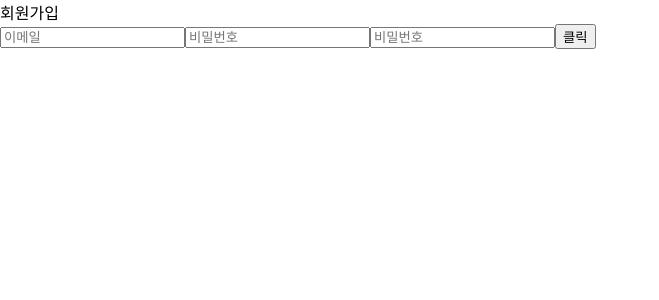
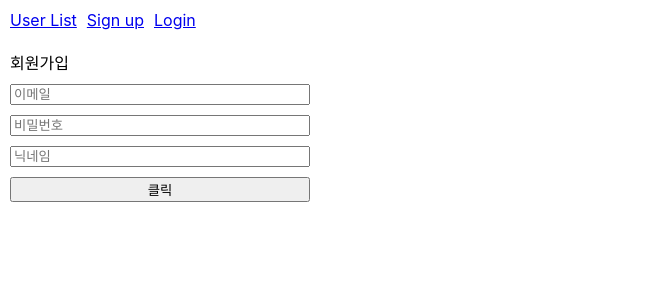
Before and after one commit to wwweric12/likelion-typescript, a React (Create React App) app in the folder typescript-session3/: page /register in a window 1280 px wide. Shown: the top 300 px of the page, without its empty margins (0-659 px from the left). Built offline with nearby package versions, Linux system fonts and the light colour scheme; no server answers.

Commit message:
feat:페이지 구현 및  api 연결

```diff
--- a/typescript-session3/src/App.tsx
+++ b/typescript-session3/src/App.tsx
@@ -3,10 +3,12 @@ import { BrowserRouter as Router, Route, Routes } from 'react-router-dom';
 import Login from './assets/pages/Login';
 import Register from './assets/pages/Register';
 import Users from './assets/pages/Users';
+import Header from './Header';
 
 function App() {
   return (
     <Router>
+      <Header />
       <Routes>
         <Route path="/login" element={<Login />} />
         <Route path="/register" element={<Register />} />
--- /dev/null
+++ b/typescript-session3/src/Header.tsx
@@ -0,0 +1,20 @@
+import { Link } from 'react-router-dom';
+import styled from 'styled-components';
+
+const Header = () => {
+  return (
+    <HeaderContainer>
+      <Link to="/users"> User List</Link>
+      <Link to="/register"> Sign up</Link>
+      <Link to="/login"> Login</Link>
+    </HeaderContainer>
+  );
+};
+
+export default Header;
+
+const HeaderContainer = styled.div`
+  display: flex;
+  gap: 10px;
+  padding: 10px;
+`;
--- /dev/null
+++ b/typescript-session3/src/api/fetcher.tsx
@@ -0,0 +1,3 @@
+export const fetcher = (REACT_APP_BASE_URL: string) => {
+  return fetch(REACT_APP_BASE_URL).then((res) => res.json());
+};
--- a/typescript-session3/src/assets/pages/Login.tsx
+++ b/typescript-session3/src/assets/pages/Login.tsx
@@ -1,5 +1,7 @@
 import styled from 'styled-components';
 import { SubmitHandler, useForm } from 'react-hook-form';
+import useSWRMutation from 'swr/mutation';
+import { useNavigate } from 'react-router-dom';
 
 interface LoginData {
   email: string;
@@ -7,11 +9,37 @@ interface LoginData {
 }
 
 const Login = () => {
+  const navigate = useNavigate();
+  async function loginUser(url: string, { arg }: { arg: LoginData }) {
+    await fetch(url, {
+      method: 'POST',
+      headers: {
+        'Content-Type': 'application/json',
+      },
+      body: JSON.stringify(arg),
+    }).then((res) => {
+      if (res.status === 200) {
+        res.json().then((result) => {
+          alert(result.data);
+        });
+        navigate('/users');
+      } else {
+        res.json().then((result) => {
+          alert(result.error);
+        });
+      }
+    });
+  }
+
   const { register, handleSubmit } = useForm<LoginData>();
+  const { trigger } = useSWRMutation(
+    `${process.env.REACT_APP_BASE_URL}/api/auth/login`,
+    loginUser,
+  );
+  const onSubmit: SubmitHandler<LoginData> = (data) => {
+    trigger(data);
+  };
 
-  const onSubmit: SubmitHandler<LoginData> = (data) => {
-    console.log(data);
-  };
   return (
     <InputContainer onSubmit={handleSubmit(onSubmit)}>
       <div>로그인</div>
@@ -23,6 +51,12 @@ const Login = () => {
 };
 export default Login;
 
-const InputContainer = styled.form``;
+const InputContainer = styled.form`
+  display: flex;
+  flex-direction: column;
+  width: 300px;
+  gap: 10px;
+  padding: 10px;
+`;
 
 const Input = styled.input``;
--- a/typescript-session3/src/assets/pages/Register.tsx
+++ b/typescript-session3/src/assets/pages/Register.tsx
@@ -1,16 +1,43 @@
 import { SubmitHandler, useForm } from 'react-hook-form';
+import { useNavigate } from 'react-router-dom';
 import styled from 'styled-components';
+import useSWRMutation from 'swr/mutation';
+
+interface RegisterData {
+  email: string;
+  password: string;
+  username: string;
+}
 
 const Register = () => {
-  interface RegisterData {
-    email: string;
-    password: string;
-    username: string;
+  const navigate = useNavigate();
+  async function loginUser(url: string, { arg }: { arg: RegisterData }) {
+    await fetch(url, {
+      method: 'POST',
+      headers: {
+        'Content-Type': 'application/json',
+      },
+      body: JSON.stringify(arg),
+    }).then((res) => {
+      if (res.status === 200) {
+        res.json().then((result) => {
+          alert(result.data);
+        });
+        navigate('/login');
+      } else {
+        res.json().then((result) => {
+          alert(result.error);
+        });
+      }
+    });
   }
   const { register, handleSubmit } = useForm<RegisterData>();
-
+  const { trigger } = useSWRMutation(
+    `${process.env.REACT_APP_BASE_URL}/api/auth/register`,
+    loginUser,
+  );
   const onSubmit: SubmitHandler<RegisterData> = (data) => {
-    console.log(data);
+    trigger(data);
   };
 
   return (
@@ -18,7 +45,7 @@ const Register = () => {
       <div>회원가입</div>
       <Input type="email" placeholder="이메일" {...register('email')} />
       <Input type="password" placeholder="비밀번호" {...register('password')} />
-      <Input type="username" placeholder="비밀번호" {...register('username')} />
+      <Input type="username" placeholder="닉네임" {...register('username')} />
       <button type="submit">클릭</button>
     </InputContainer>
   );
@@ -26,5 +53,11 @@ const Register = () => {
 
 export default Register;
 
-const InputContainer = styled.form``;
+const InputContainer = styled.form`
+  display: flex;
+  flex-direction: column;
+  width: 300px;
+  gap: 10px;
+  padding: 10px;
+`;
 const Input = styled.input``;
--- a/typescript-session3/src/assets/pages/Users.tsx
+++ b/typescript-session3/src/assets/pages/Users.tsx
@@ -1,5 +1,39 @@
+import useSWR from 'swr';
+import { fetcher } from '../../api/fetcher';
+import styled from 'styled-components';
+
+interface RegisterData {
+  email: string;
+  password: string;
+  username: string;
+}
+
 const Users = () => {
-  return <div></div>;
+  const { data, error, isLoading } = useSWR(
+    `${process.env.REACT_APP_BASE_URL}/api/users`,
+    fetcher,
+  );
+
+  console.log(data);
+  if (error) return <div>failed to load</div>;
+  if (!data) return <div>loading...</div>;
+  return (
+    <>
+      {data.data.users.map((item: RegisterData, index: number) => (
+        <UsersContainer key={index}>
+          <span>{item.email}</span>
+          <span>{item.password}</span>
+          <span>{item.username}</span>
+        </UsersContainer>
+      ))}
+    </>
+  );
 };
 
 export default Users;
+
+const UsersContainer = styled.div`
+  display: flex;
+  gap: 30px;
+  padding: 10px;
+`;
```
Also changed, not shown: 1 other file (tests, documents, lock files or other folders).
